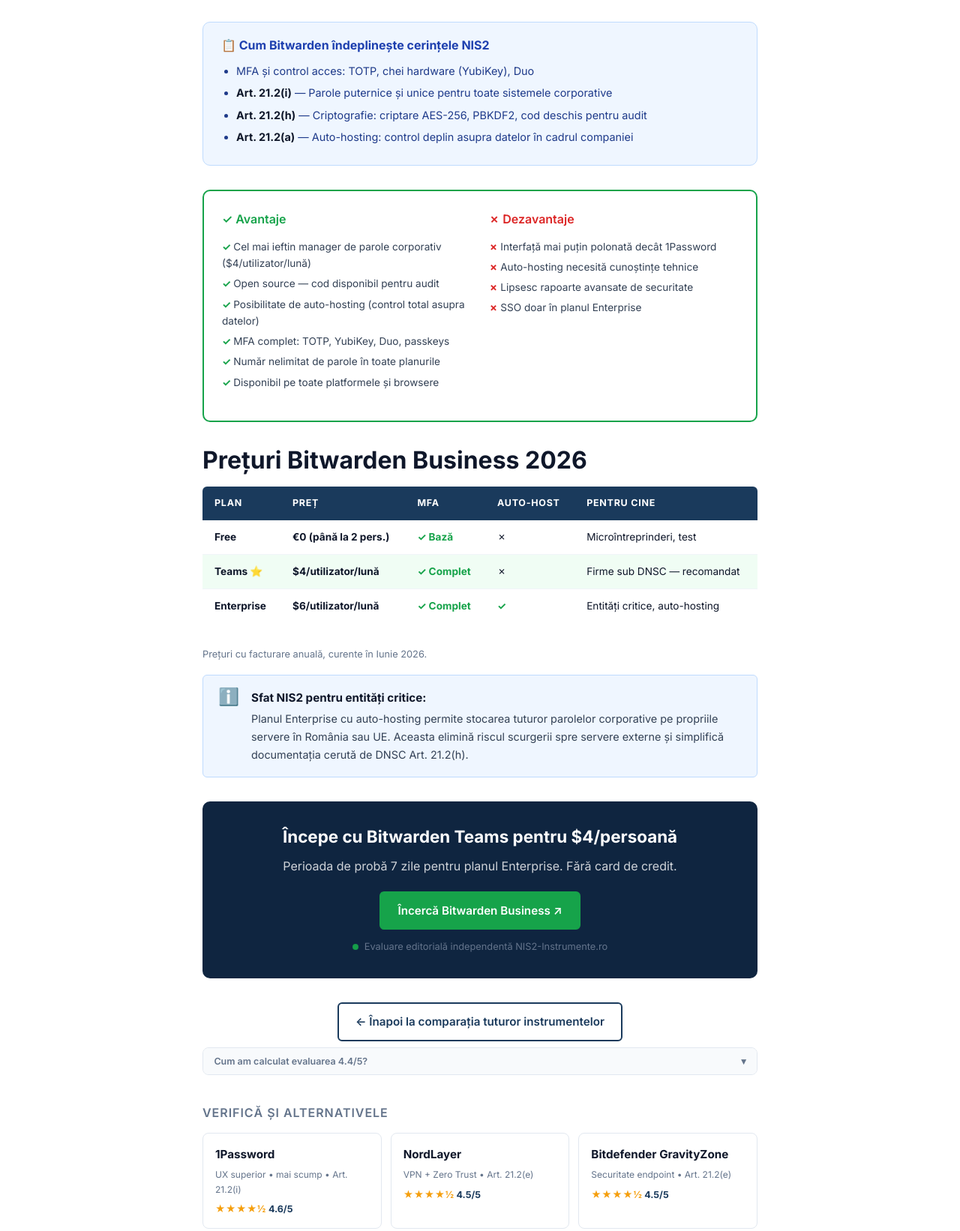
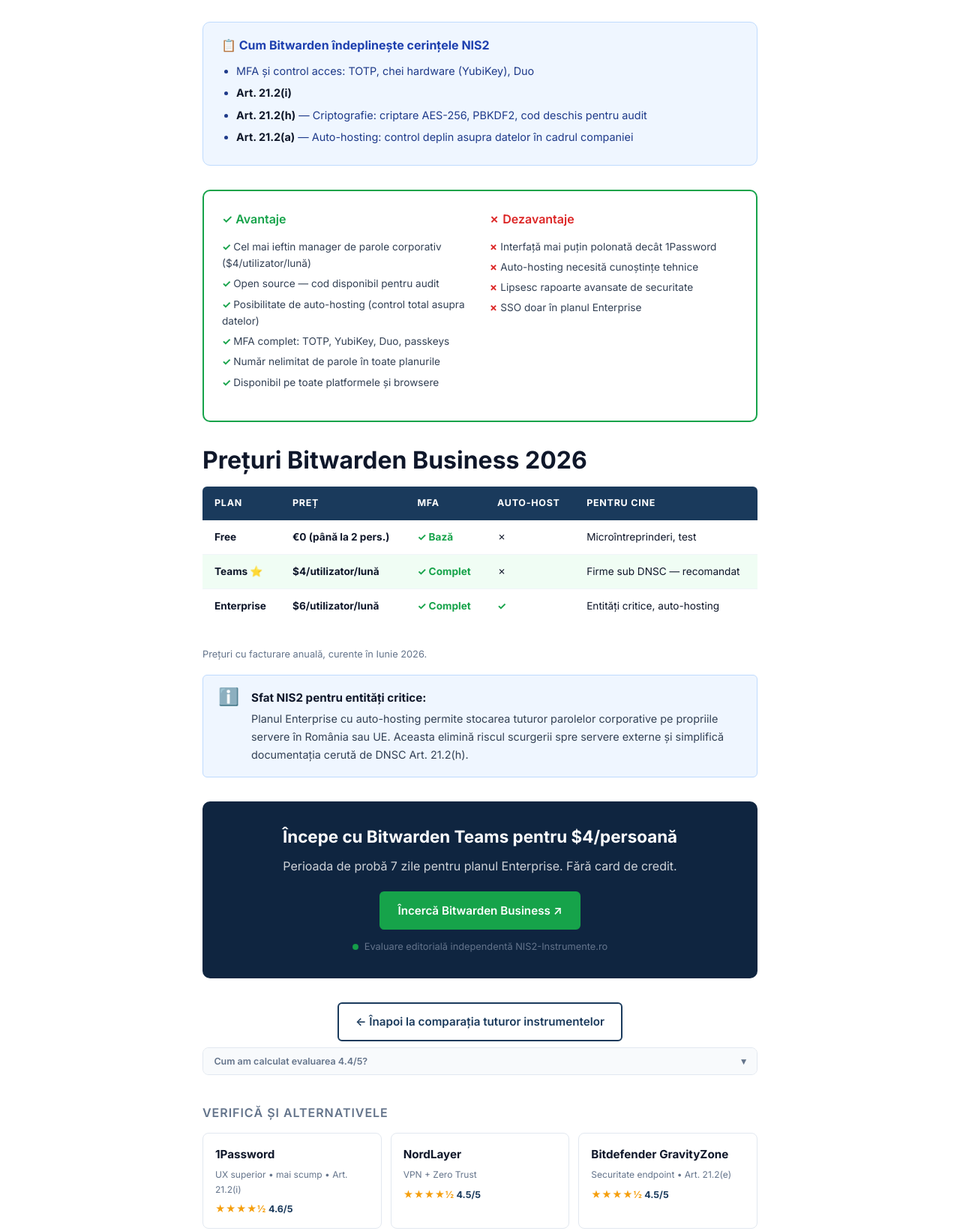
Before and after one commit to domagoj89/nis2-instrumente-ro, a plain HTML site: page instrumente/bitwarden.html in a window 1280 px wide. Shown: the part 878-2520 px from the top of the page at 75% size. Drawn offline with Linux system fonts and the light colour scheme.

Commit message:
quality-loop 2026-11-20: verified-fact corrections

```diff
--- a/instrumente/bitwarden.html
+++ b/instrumente/bitwarden.html
@@ -132,7 +132,7 @@
     <h3 style="margin:0 0 .75rem;font-size:1rem;color:#1e40af;">📋 Cum Bitwarden îndeplinește cerințele NIS2</h3>
     <ul style="margin:0;padding-left:1.25rem;font-size:.9rem;color:#1e3a8a;">
       <li>MFA și control acces: TOTP, chei hardware (YubiKey), Duo</li>
-      <li><strong>Art. 21.2(i)</strong> — Parole puternice și unice pentru toate sistemele corporative</li>
+      <li><strong>Art. 21.2(i)</strong></li>
       <li><strong>Art. 21.2(h)</strong> — Criptografie: criptare AES-256, PBKDF2, cod deschis pentru audit</li>
       <li><strong>Art. 21.2(a)</strong> — Auto-hosting: control deplin asupra datelor în cadrul companiei</li>
     </ul>
@@ -229,7 +229,7 @@
     <h3>Verifică și alternativele</h3>
     <div class="alt-grid">
       <a href="1password.html" class="alt-card"><div class="alt-card__name">1Password</div><div class="alt-card__tag">UX superior • mai scump • Art. 21.2(i)</div><div class="alt-card__rating"><span class="stars">★★★★½</span> 4.6/5</div></a>
-      <a href="nordlayer.html" class="alt-card"><div class="alt-card__name">NordLayer</div><div class="alt-card__tag">VPN + Zero Trust • Art. 21.2(e)</div><div class="alt-card__rating"><span class="stars">★★★★½</span> 4.5/5</div></a>
+      <a href="nordlayer.html" class="alt-card"><div class="alt-card__name">NordLayer</div><div class="alt-card__tag">VPN + Zero Trust</div><div class="alt-card__rating"><span class="stars">★★★★½</span> 4.5/5</div></a>
       <a href="bitdefender-gravityzone.html" class="alt-card"><div class="alt-card__name">Bitdefender GravityZone</div><div class="alt-card__tag">Securitate endpoint • Art. 21.2(e)</div><div class="alt-card__rating"><span class="stars">★★★★½</span> 4.5/5</div></a>
     </div>
   </div>
```
Also changed, not shown: instrumente/acronis.html (+1 -1 lines).
